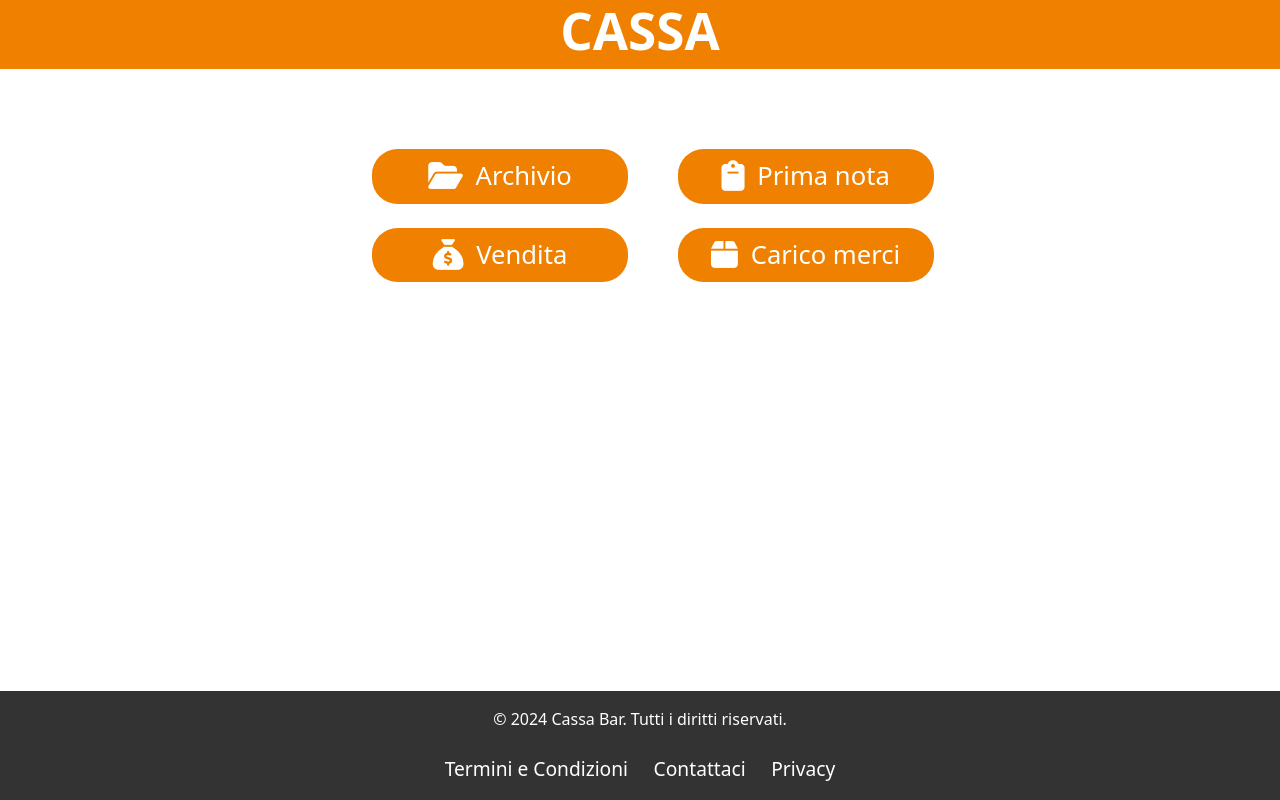
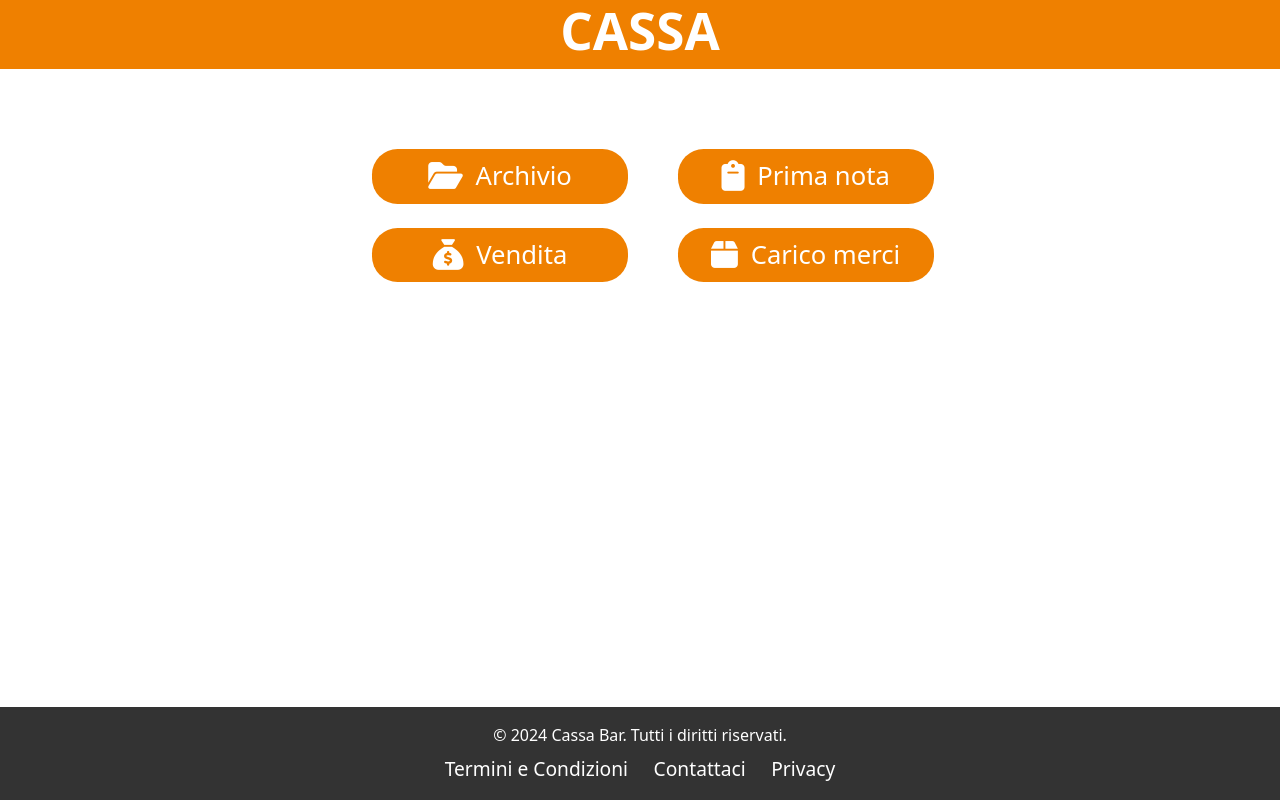
Before and after one commit to alessandropanico/CassaPassaparola, an Angular app: page / in a window 1280 px wide. Built offline with nearby package versions, Linux system fonts and the light colour scheme.

Commit message:
footer migliorato

```diff
--- a/src/app/shared/footer/footer.component.html
+++ b/src/app/shared/footer/footer.component.html
@@ -1,7 +1,7 @@
 <!-- Footer -->
 <footer class="footer">
   <div class="footer-content">
-    <p>&copy; 2024 Cassa Bar. Tutti i diritti riservati.</p>
+    &copy; 2024 Cassa Bar. Tutti i diritti riservati.
     <div class="footer-links">
       <a href="#">Termini e Condizioni</a>
       <a href="#">Contattaci</a>
```
Also changed, not shown: src/app/shared/footer/footer.component.css (line endings or trailing spaces).
